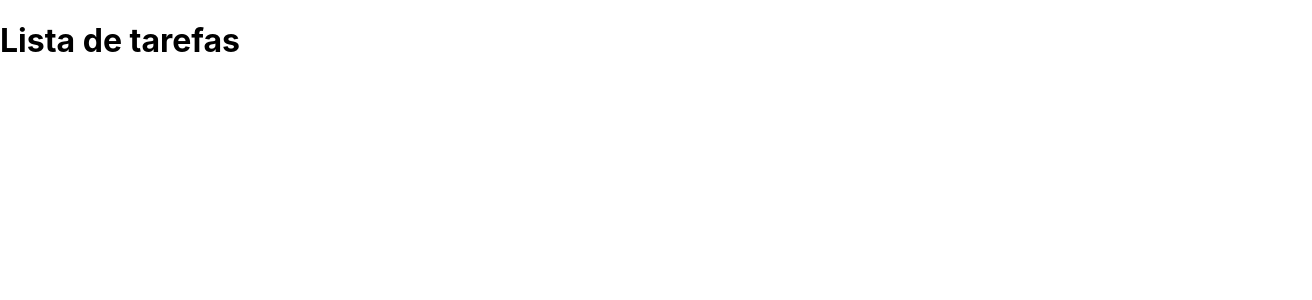
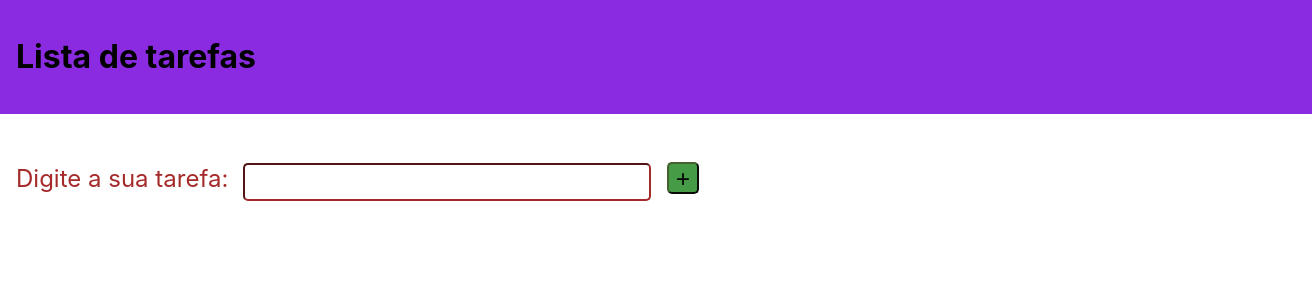
Before and after one commit to NikaElla69/FrontEnd, a React (Create React App) app: page / in a window 1280 px wide. Shown: the top 300 px of the page, 1312 px wide, since content can reach past the window. Built offline with nearby package versions, Linux system fonts and the light colour scheme.

Commit message:
Commit Aula 03/06-34:24

```diff
--- a/src/pages/ToDoList.css
+++ b/src/pages/ToDoList.css
@@ -2,4 +2,37 @@
     padding: 16px;
     width: 100%;
     background-color: blueviolet;
+    margin-bottom: 32px;
 }
+
+.inputContainer {
+    padding: 16px;
+}
+
+.inputLabel {
+    margin-right: 8px;
+    font-size: 24px;
+    color: brown;
+}
+
+.input {
+    width: 400px;
+    height: 32px;
+    border-color: brown;
+    border-radius: 5px;
+}
+
+.addButton {
+    width: 32px;
+    height: 32px;
+    background-color: rgb(70, 155, 70);
+    font-size: 24px;
+    border-radius: 5px;
+    margin-left: 16px;
+    border-color: rgb(68, 97, 47);
+
+    &:hover {
+        background-color: rgb(68, 97, 47);
+        border-color: rgb(70, 155, 70);
+    }
+}
--- a/src/pages/ToDoList.js
+++ b/src/pages/ToDoList.js
@@ -1,11 +1,26 @@
+import { useState } from "react";
 import "./ToDoList.css";
 
 const ToDoList = ({ pageTite }) => {
+    const [toDoList, setToDoList] = useState([])
+    const [inputValue, setInputValue] = useState()
+    const onInputChange = (event) => {
+        console.log(event);
+    }
+
     return (
         <div>
-            <h1>{pageTite}</h1>
-            <div>
-
+            <div className="header">
+                <h1>{pageTite}</h1>
+            </div>
+            <div className="inputContainer">
+                <label for="taskText" className="inputLabel">Digite a sua tarefa: </label>
+                <input
+                    id="taskText"
+                    name="taskText"
+                    className="input"
+                    onChange={onInputChange} />
+                <button className="addButton">+</button>
             </div>
         </div>
     );
```
